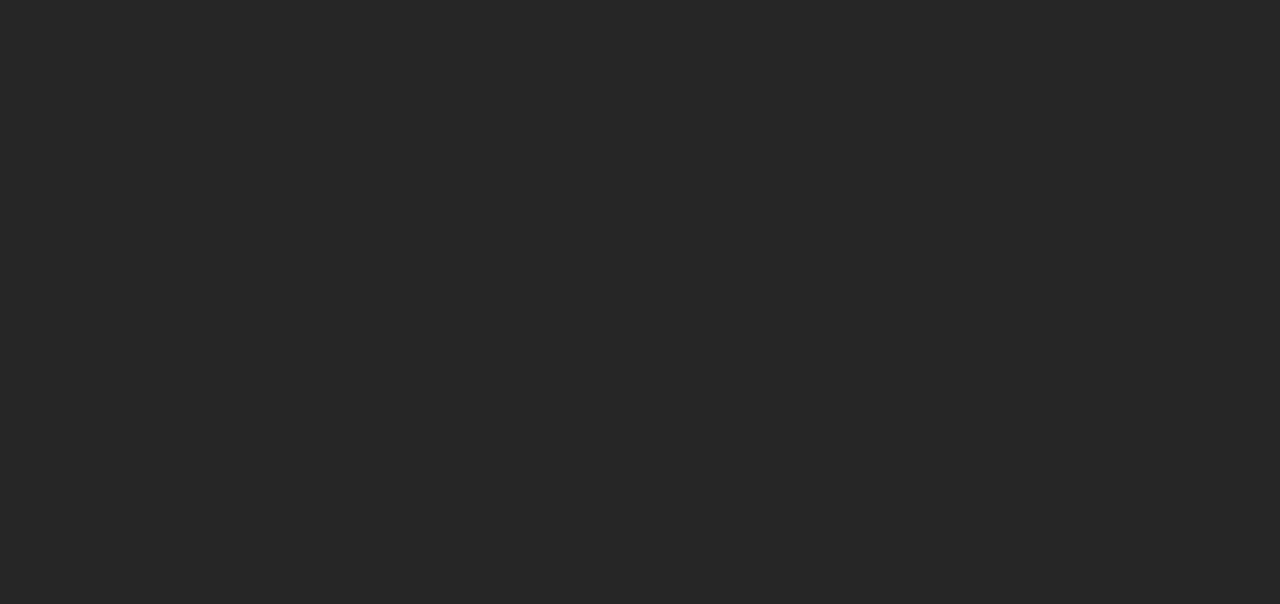
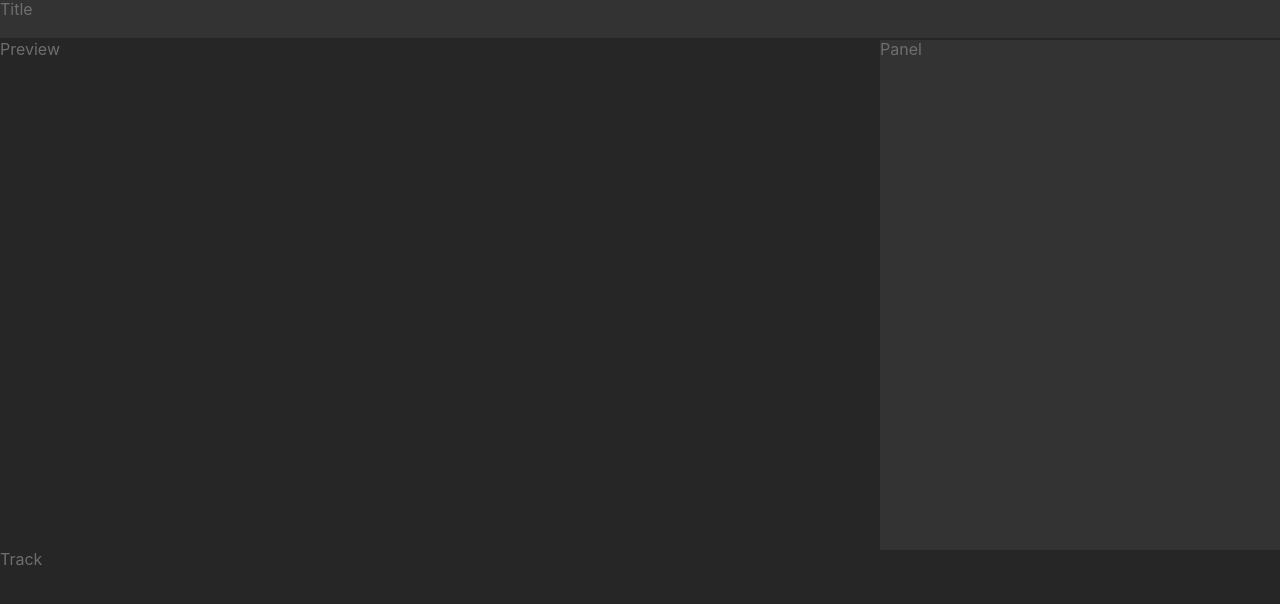
Before and after one commit to hewonjeong/post-production, a React (Create React App) app: page / in a window 1280 px wide. Shown: the top 604 px of the page. Built offline with nearby package versions, Linux system fonts and the light colour scheme.

Commit message:
디자인: 레이아웃 컴포넌트

```diff
--- a/src/App.js
+++ b/src/App.js
@@ -1,2 +1,8 @@
-const App = () => null
+import React from 'react'
+import Layout from './components/Layout'
+
+const App = () => (
+  <Layout header="Title" content="Preview" aside="Panel" footer="Track" />
+)
+
 export default App
--- /dev/null
+++ b/src/components/Layout.js
@@ -0,0 +1,33 @@
+import React from 'react'
+import { node } from 'prop-types'
+
+const propTypes = { header: node, content: node, aside: node, footer: node }
+const defaultProps = { header: null, content: null, aside: null, footer: null }
+
+const Layout = ({ header, content, aside, footer }) => (
+  <>
+    <header style={style.header}>{header}</header>
+
+    <main style={style.main}>
+      <section style={style.content}>{content}</section>
+      <aside style={style.aside}>{aside}</aside>
+    </main>
+
+    <footer style={style.footer}>{footer}</footer>
+  </>
+)
+
+Layout.propTypes = propTypes
+Layout.defaultProps = defaultProps
+
+const borderBottom = '2px solid hsl(0, 0%, 15%)'
+const backgroundColor = 'hsl(0, 0%, 20%)'
+const style = {
+  header: { flex: 'none', height: 40, backgroundColor, borderBottom },
+  main: { flex: 1, display: 'flex' },
+  content: { flex: 1 },
+  aside: { flex: 'none', width: 400, backgroundColor },
+  footer: { flex: 'none', height: 250 }
+}
+
+export default Layout
```
